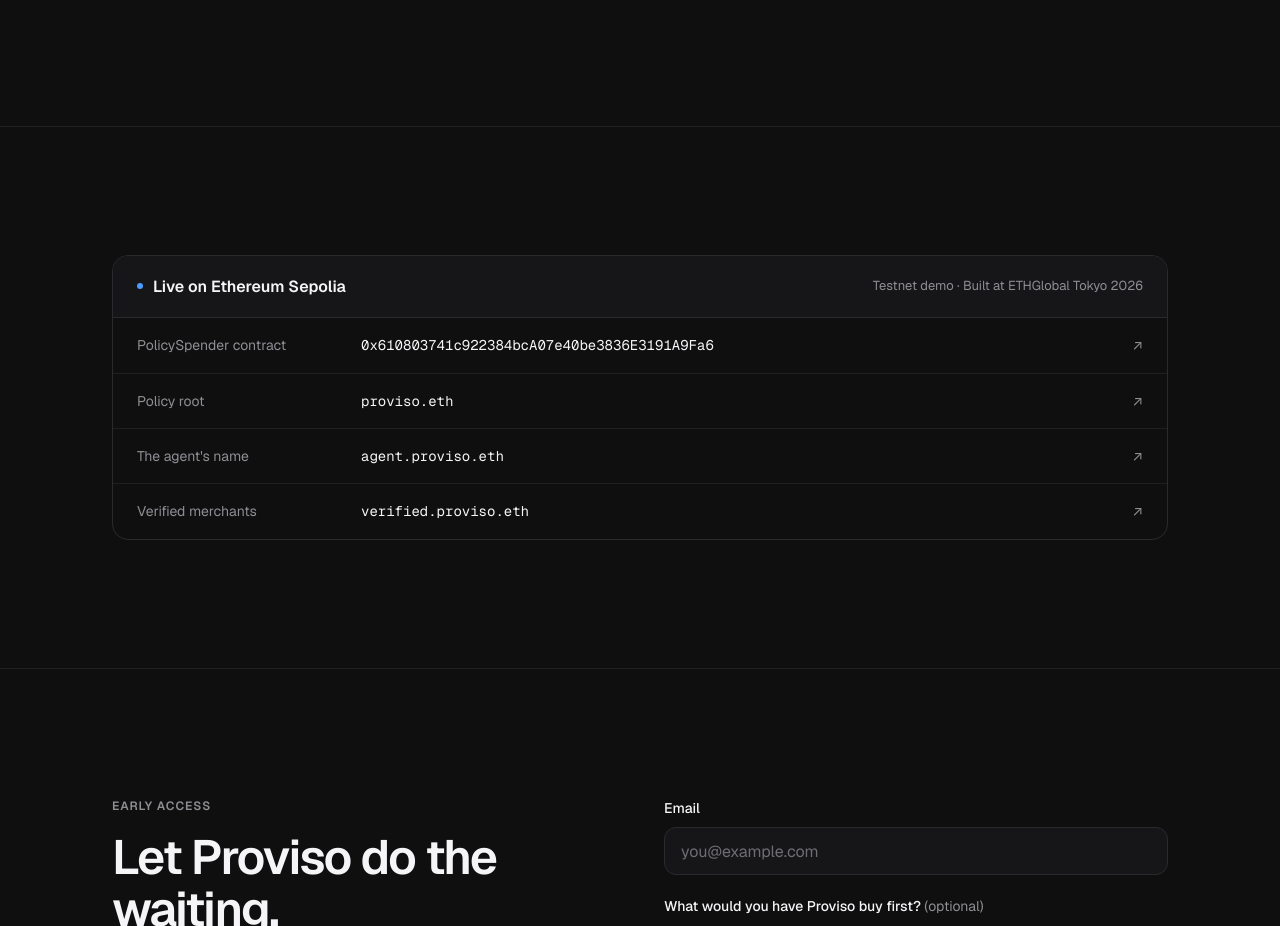
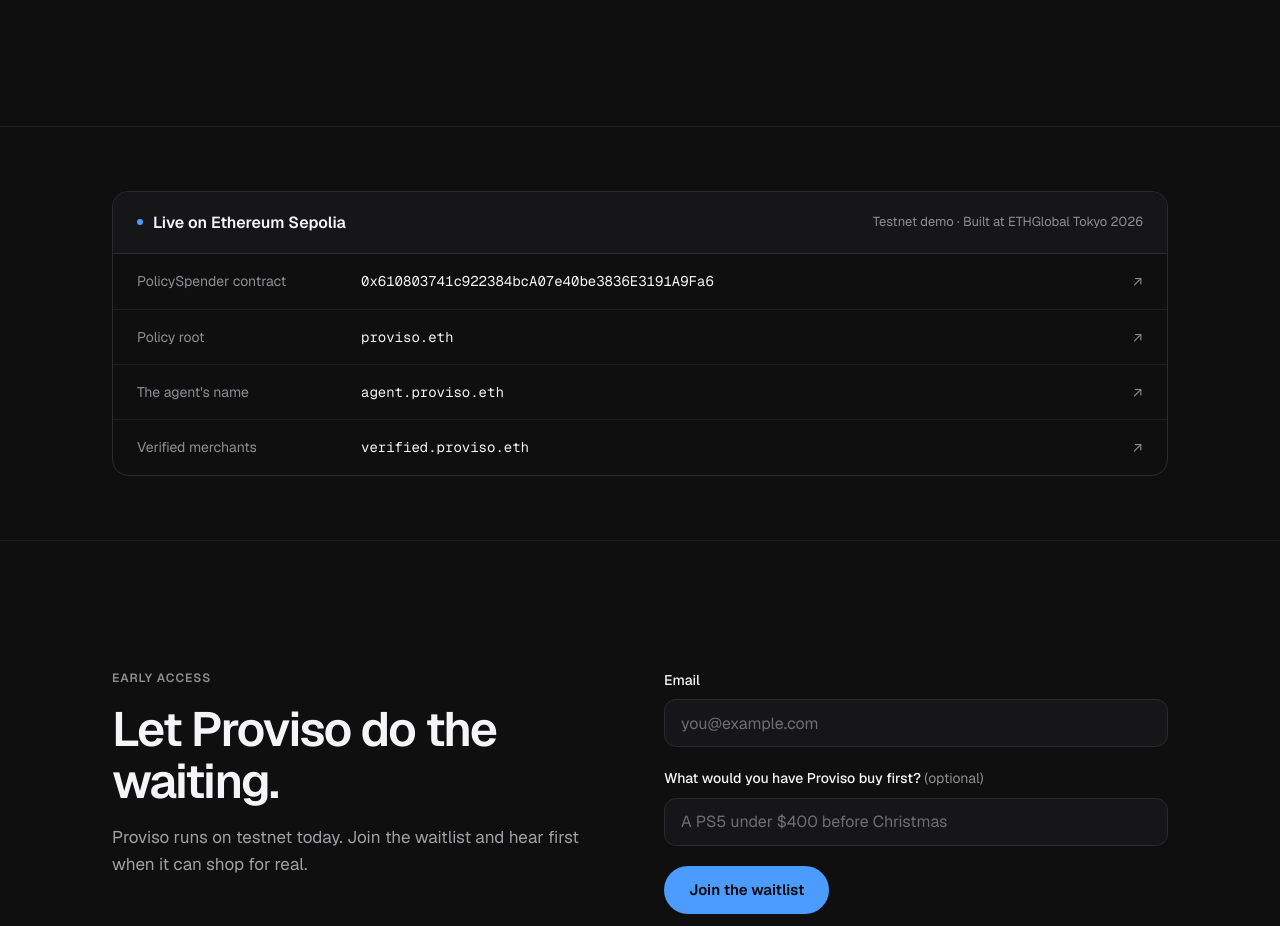
Before and after one commit to itublockchain/proviso, a plain HTML site: page site/index.html in a window 1280 px wide. Shown: the part 2605-3531 px from the top of the page. Drawn offline with nearby package versions, Linux system fonts and the light colour scheme.

Commit message:
site: tighter spacing around the Sepolia strip

```diff
--- a/site/index.html
+++ b/site/index.html
@@ -145,6 +145,7 @@
 .bands-note { font-size: 13px; color: var(--text-3); margin: 14px 0 0; }
 
 /* live strip */
+section#live { padding: 64px 0; }
 .live { border: 1px solid var(--line); border-radius: var(--radius); overflow: hidden; }
 .live-head { display: flex; flex-wrap: wrap; gap: 8px 16px; justify-content: space-between; align-items: center; padding: 18px 24px; background: var(--surface); border-bottom: 1px solid var(--line); }
 .live-head strong { display: inline-flex; align-items: center; gap: 10px; font-weight: 600; }
```
